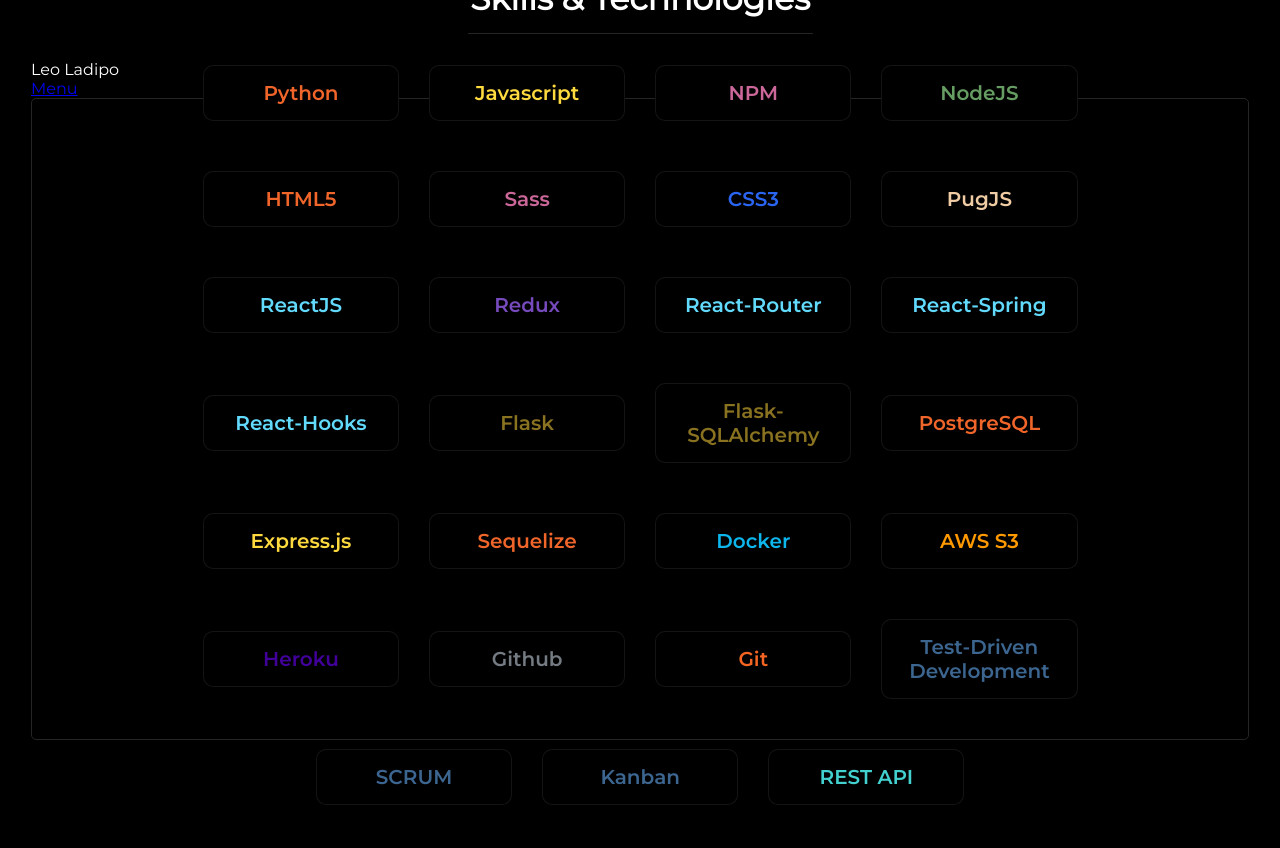
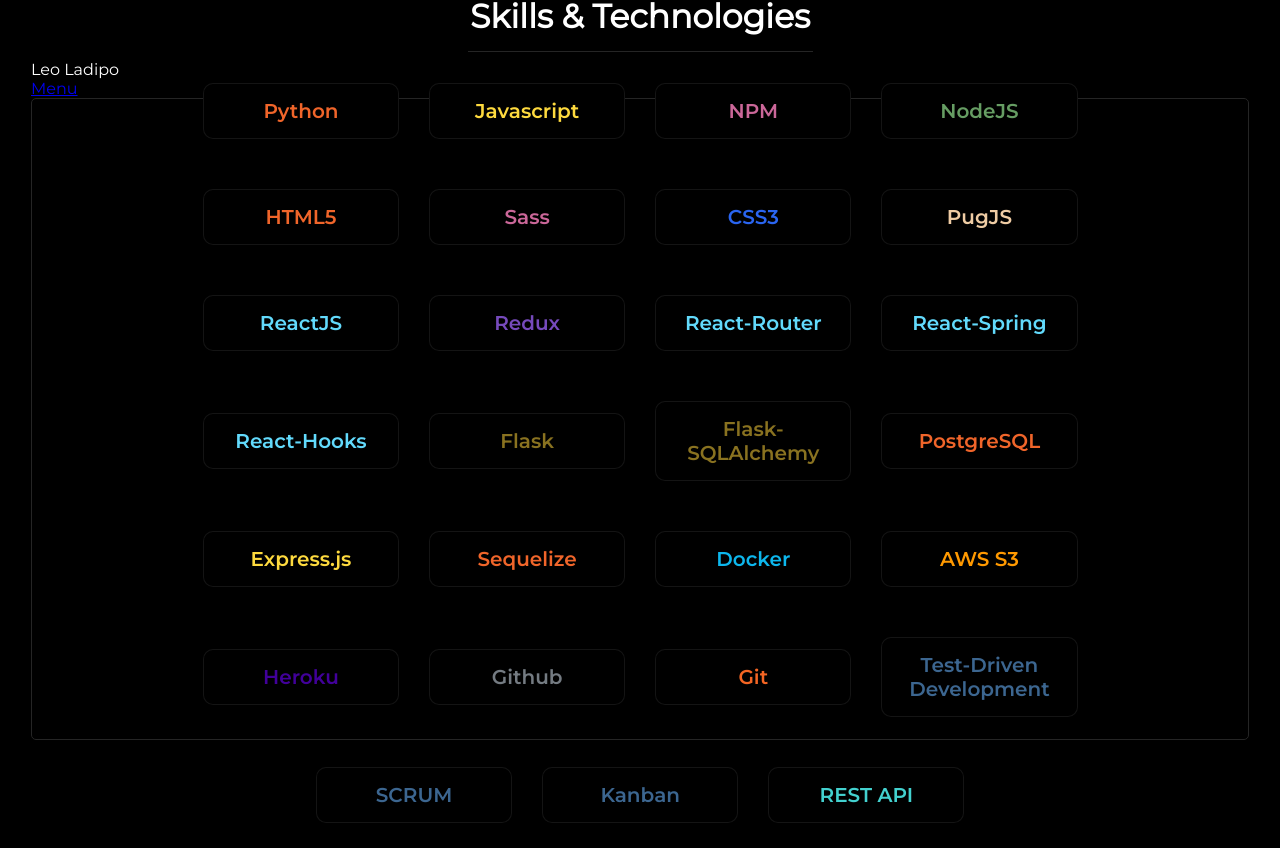
Before and after one commit to Dedition/oldPort, a React (Create React App) app in the folder leo-portfolio/: page /skills in a window 1280 px wide. Built offline with nearby package versions, Linux system fonts and the light colour scheme.

Commit message:
Heading looks better

```diff
--- a/leo-portfolio/src/styles/_skills.scss
+++ b/leo-portfolio/src/styles/_skills.scss
@@ -42,7 +42,7 @@
         animation-duration: 500ms;
         animation-fill-mode: forwards;
         animation-delay: 500ms;
-        margin-top: 5%;
+        margin-top: 8%;
         font-size: 3.3rem;
         margin-bottom: 0.5%;
         font-weight: 800;
```
